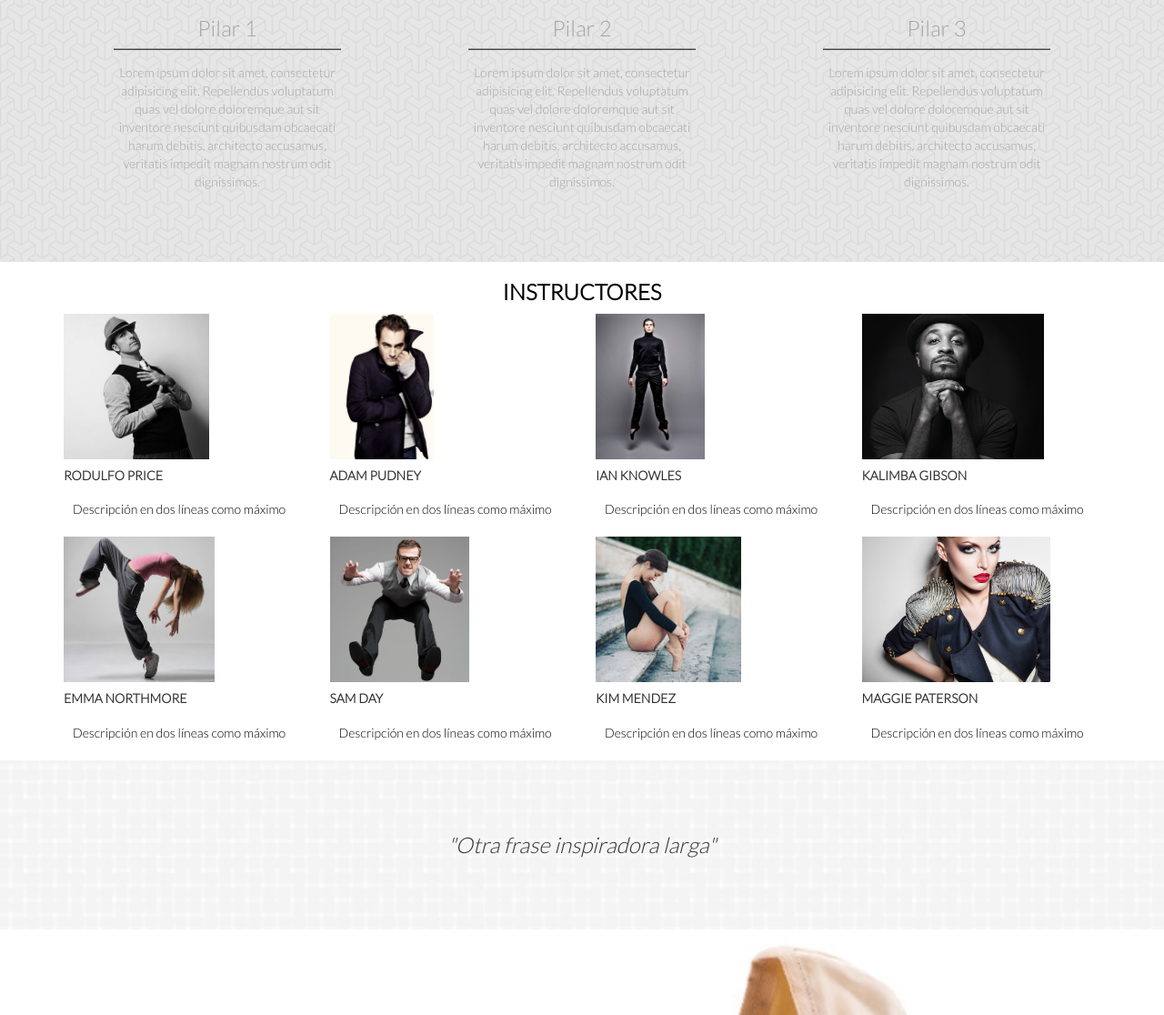
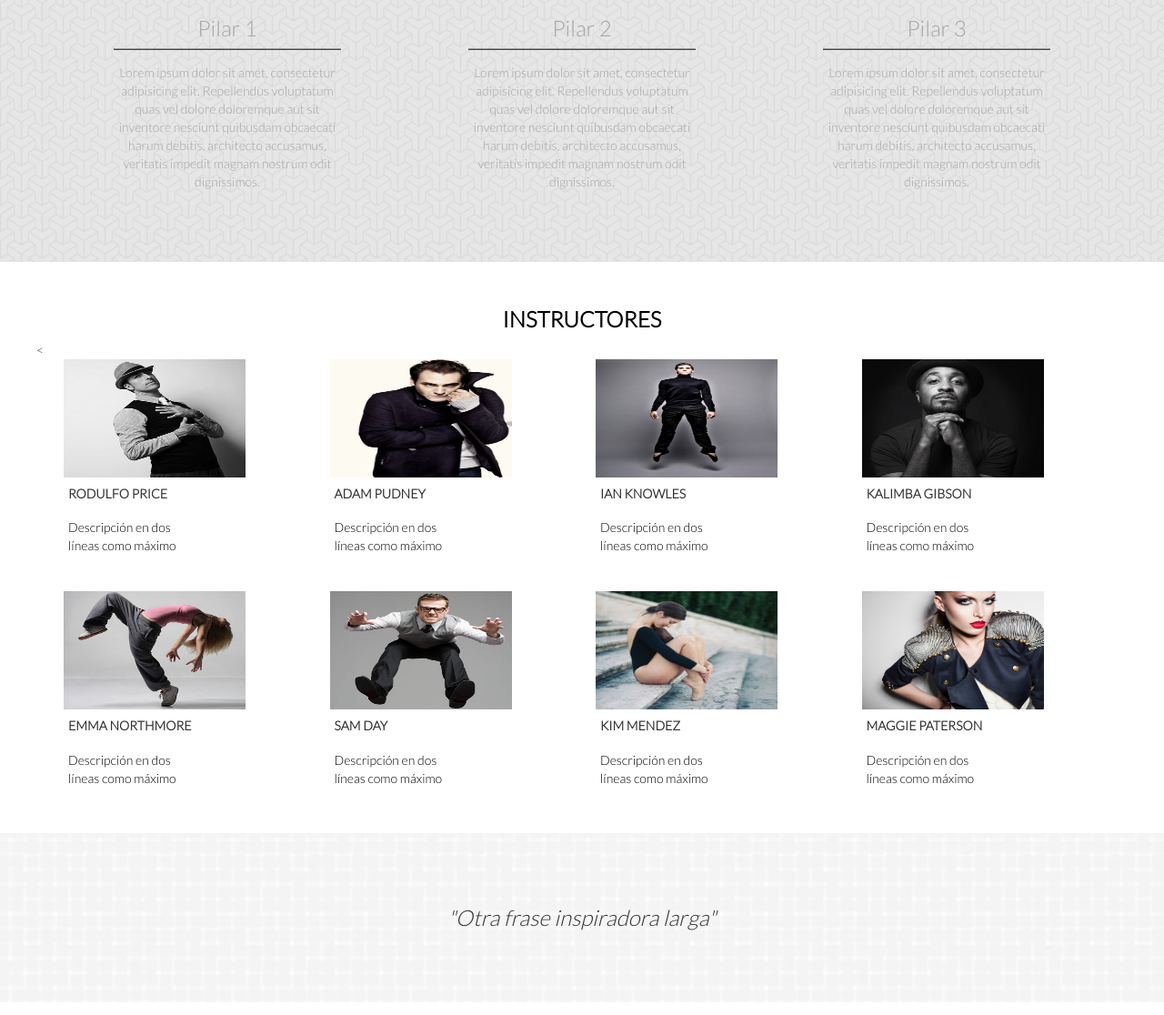
Before and after one commit to tatilq/danza-arte, a plain HTML site: page nosotros.html in a window 1280 px wide. Shown: the part 668-1784 px from the top of the page at 91% size. Drawn offline with Linux system fonts and the light colour scheme.

Commit message:
cambios44

```diff
--- a/css/nosotros.css
+++ b/css/nosotros.css
@@ -48,18 +48,33 @@
 	color: #A4A4A4;
 }
 /*---------- Instructores Section-----------------------------------*/
+.container-instructores
+{
+	padding: 30px 40px;
+}
+.container-instructores .col-md-8
+{
+	margin-left: -10px;
+}
+
 .container-instructores img{
-	height: 160px;
+	width: 200px;
+	height: 130px;
 }
+
 .container-instructores p{
 	color: black;
 	text-align: left;
+	margin-left: -10px;
 }
 .container-instructores h3{
 	color: black;
 	text-align: center;
 }
-
+.fila2
+{
+	margin-top: 20px;
+}
 /*--------------Esta es la seccion de la FRASE MOTIVADORA-----------*/
 .frase_motivadora
 {
--- a/nosotros.html
+++ b/nosotros.html
@@ -4,6 +4,7 @@
 	<meta charset="UTF-8">
 	<title>Escuela de Danza</title>
 	<link rel='stylesheet' type='text/css' href='http://fonts.googleapis.com/css?family=Montserrat:400,700'>
+	<link rel="stylesheet" type="text/css" href="css/grid-system.css">
 	<link rel="stylesheet" type="text/css" href="css/utilities.css">
 	<link rel="stylesheet" type="text/css" href="css/common.css">
 	<link rel="stylesheet" type="text/css" href="css/nosotros.css">
@@ -76,50 +77,67 @@
 <section class="container-instructores">
 	<div class="instructores">
 		<h3><b> INSTRUCTORES </b></h3>
+		<<br>
 	</div>
 	<div class="container">
-		<div class="row">
+		<div class="row ">
 			<div class="col-md-3">
-				<img src="img/profesor_4.jpg" alt="">
+				<img src="img/profesor_4.jpg" alt="" class="text-center">
+				<div class="col-md-8">
 					<h5><b> RODULFO PRICE </b></h5>
 					<p>Descripción en dos líneas como máximo</p>
 				</div>
+			</div>
 			<div class="col-md-3">
 				<img src="img/profesor_14.jpg" alt="">
+				<div class="col-md-8">
 					<h5><b> ADAM PUDNEY </b></h5>
 					<p>Descripción en dos líneas como máximo</p>
 				</div>
+			</div>
 			<div class="col-md-3">
 				<img src="img/profesor_1.jpg" alt="">
+				<div class="col-md-8">
 					<h5><b> IAN KNOWLES </b></h5>
 					<p>Descripción en dos líneas como máximo</p>
 				</div>
+			</div>
 			<div class="col-md-3">
 				<img src="img/profesor_10.jpg" alt="">
+				<div class="col-md-8">
 					<h5><b> KALIMBA GIBSON </b></h5>
 					<p>Descripción en dos líneas como máximo</p>
 				</div>
 			</div>
-		<div class="row">
+		</div>
+		<div class="row fila2">
 			<div class="col-md-3">
 				<img src="img/profesor_11.jpg" alt="">
+				<div class="col-md-8">
 					<h5><b> EMMA NORTHMORE </b></h5>
 					<p> Descripción en dos líneas como máximo</p>
 				</div>
+			</div>
 			<div class="col-md-3">
 				<img src="img/profesor_12.jpg" alt="">
+				<div class="col-md-8">
 					<h5><b> SAM DAY </b></h5>
 					<p> Descripción en dos líneas como máximo</p>
 				</div>
+			</div>
 			<div class="col-md-3">
 				<img src="img/profesor_16.jpg" alt="">
+				<div class="col-md-8">
 					<h5><b> KIM MENDEZ </b></h5>
 					<p> Descripción en dos líneas como máximo</p>
 				</div>
+			</div>
 			<div class="col-md-3">
 				<img src="img/profesor_15.jpg" alt="">
+				<div class="col-md-8">
 					<h5> <b>MAGGIE PATERSON</b></h5>
 					<p> Descripción en dos líneas como máximo</p>
+				<div>
 			</div>
 		</div>
 	</div>
@@ -142,6 +160,7 @@
 			<div class="row">
 				<div class=" formulario col-xs-8 col-sm-8 col-md-7">
 					<h1><strong>Contáctanos</strong></h1>
+					<br>
 					<form method="POST" name="fcontacto" id="fcontacto" action="/.">
 
 						<div class=" formula input-group">
```
Also changed, not shown: blog.html (+1 -0 lines), boot/js/custom.js (deleted, +0 -18 lines), clases.html (+1 -0 lines), css/clases.css (+0 -32 lines), index.html (+1 -0 lines). Lines whose indentation alone changed are shown as unchanged.
